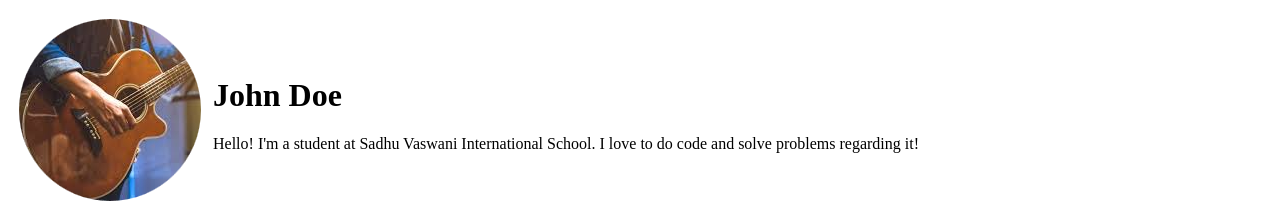
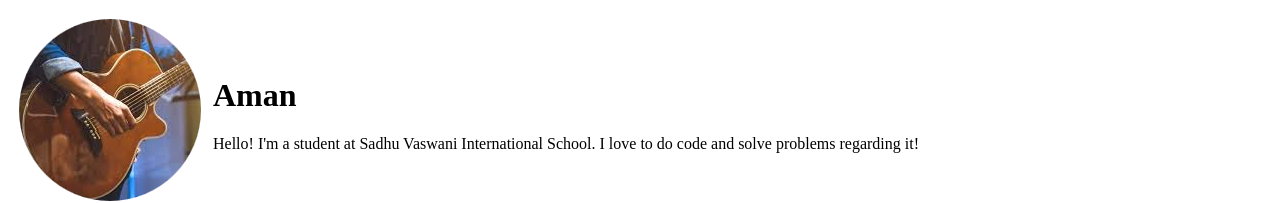
Before and after one commit to amansoo-s-stuff/cv, a plain HTML site: page index.html in a window 1280 px wide. Shown: the top 203 px of the page. Drawn offline with Linux system fonts and the light colour scheme.

Commit message:
Added my first name!

```diff
--- a/index.html
+++ b/index.html
@@ -14,7 +14,7 @@
           <img src="Images\guitar.jpg" alt="Image-Of-A-Guitar">
         </td>
         <td>
-          <h1>John Doe</h1>
+          <h1>Aman</h1>
           <p>Hello! I'm a student at Sadhu Vaswani International School. I love to do code and solve problems regarding it!</p>
         </td>
       </tr>
```
